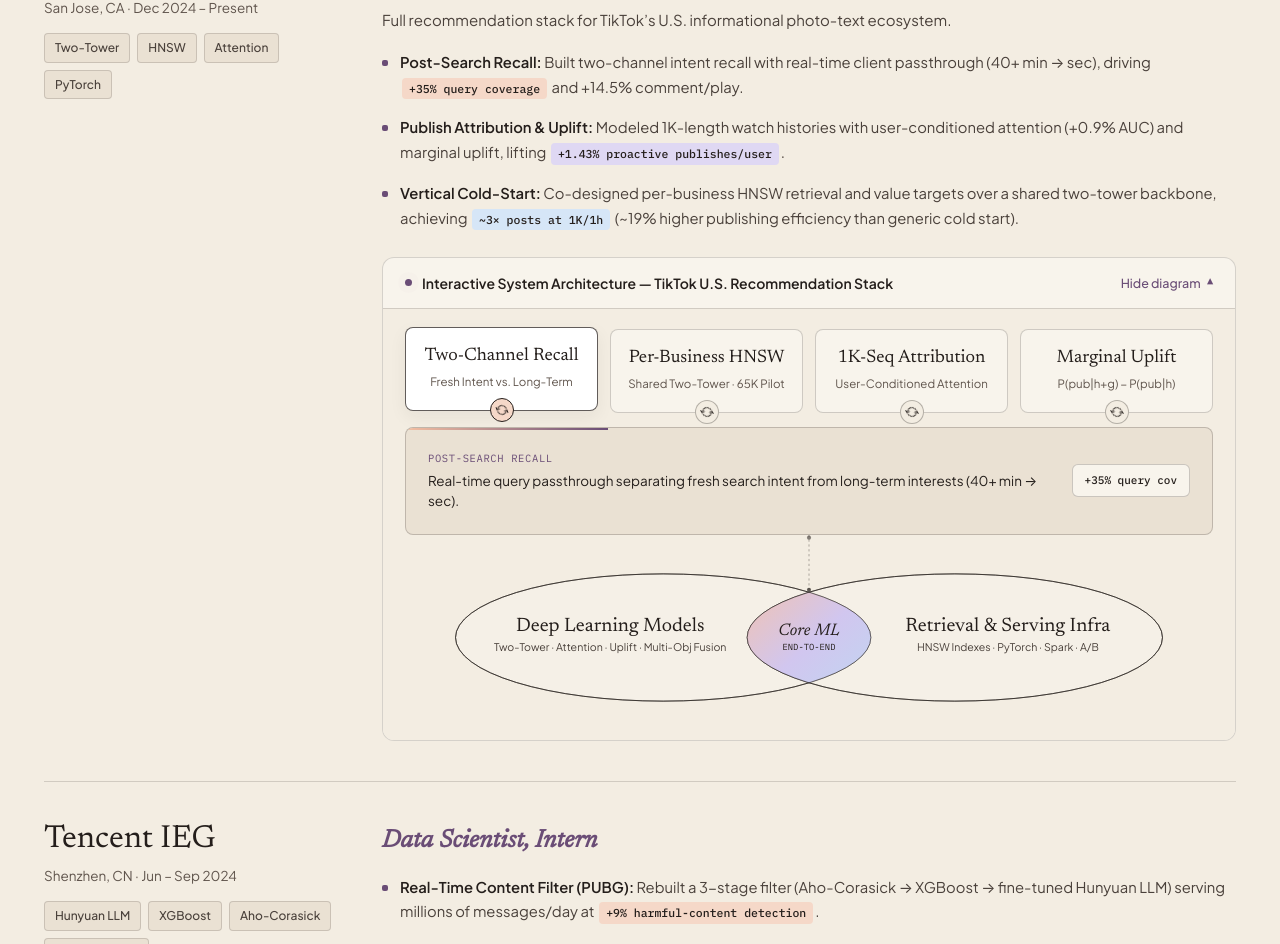
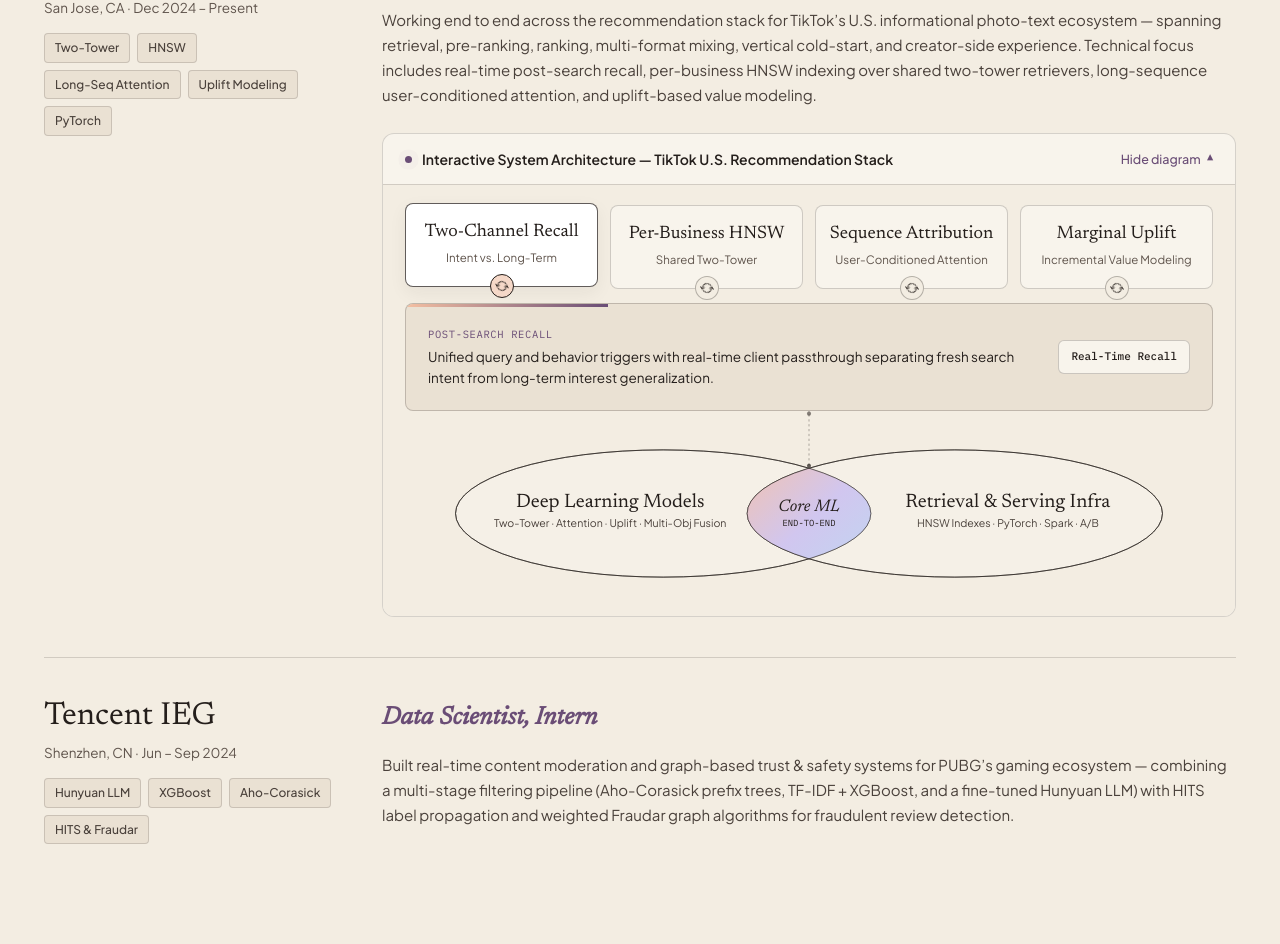
Before and after one commit to YangQiuEric/YangQiuEric.github.io, a plain HTML site: page index.html in a window 1280 px wide. Shown: the part 1506-2450 px from the top of the page. Drawn offline with Linux system fonts and the light colour scheme; animation ran at ten frames a second.

Commit message:
Remove internal company KPI numbers; rewrite Experience as clean high-level technical overview

```diff
--- a/index.html
+++ b/index.html
@@ -1570,23 +1570,23 @@
     </div>
   </div>
 
-  <!-- 03. COMPACT 4-PILLAR IMPACT RIBBON (TIKTOK · TENCENT · RESEARCH · KAGGLE) -->
+  <!-- 03. COMPACT 4-PILLAR FOCUS & CREDENTIALS RIBBON -->
   <section class="impact-band">
     <canvas class="impact-bg-canvas" id="impactSilkCanvas" aria-hidden="true"></canvas>
     <div class="container">
       <div class="impact-grid">
         <a class="impact-cell reveal" href="#experience">
           <div class="impact-tag">TikTok · RecSys</div>
-          <div class="impact-num" data-count-prefix="+" data-count-target="35" data-count-suffix="%" data-count-dec="0">+35%</div>
-          <div class="impact-title">Post-Search Query Coverage</div>
-          <p class="impact-detail">~3× cold-start · +1.43% publishes</p>
+          <div class="impact-num" style="font-size: 44px; padding-top: 6px;">Full-Stack</div>
+          <div class="impact-title">U.S. Info Photo-Text</div>
+          <p class="impact-detail">Retrieval · Ranking · Cold-Start</p>
         </a>
 
         <a class="impact-cell reveal" href="#experience" style="transition-delay: 0.08s;">
           <div class="impact-tag">Tencent · Safety</div>
-          <div class="impact-num" data-count-prefix="+" data-count-target="9" data-count-suffix="%" data-count-dec="0">+9%</div>
-          <div class="impact-title">Harmful-Content Detection</div>
-          <p class="impact-detail">Millions msgs/day · −9.83% review</p>
+          <div class="impact-num" style="font-size: 44px; padding-top: 6px;">Real-Time</div>
+          <div class="impact-title">LLM &amp; Graph Systems</div>
+          <p class="impact-detail">Multi-Stage Filter · Fraud Detection</p>
         </a>
 
         <a class="impact-cell reveal" href="#research" style="transition-delay: 0.16s;">
@@ -1600,7 +1600,7 @@
           <div class="impact-tag">Kaggle · Honors</div>
           <div class="impact-num" data-count-prefix="Top " data-count-target="6" data-count-suffix="%" data-count-dec="0">Top 6%</div>
           <div class="impact-title">Silver &amp; Bronze Medals</div>
-          <p class="impact-detail">30/573 GNSS · 135/1548 GI Tract</p>
+          <p class="impact-detail">GNSS Decimeter · GI Tract</p>
         </a>
       </div>
     </div>
@@ -1645,26 +1645,16 @@
             <div class="chip-group">
               <span class="stack-chip">Two-Tower</span>
               <span class="stack-chip">HNSW</span>
-              <span class="stack-chip">Attention</span>
+              <span class="stack-chip">Long-Seq Attention</span>
+              <span class="stack-chip">Uplift Modeling</span>
               <span class="stack-chip">PyTorch</span>
             </div>
           </div>
           <div>
             <h3 class="exp-role">Recommendation Algorithm Engineer</h3>
-            <p class="exp-lead">
-              Full recommendation stack for TikTok’s U.S. informational photo-text ecosystem.
+            <p class="exp-lead" style="margin-bottom: 14px;">
+              Working end to end across the recommendation stack for TikTok’s U.S. informational photo-text ecosystem — spanning retrieval, pre-ranking, ranking, multi-format mixing, vertical cold-start, and creator-side experience. Technical focus includes real-time post-search recall, per-business HNSW indexing over shared two-tower retrievers, long-sequence user-conditioned attention, and uplift-based value modeling.
             </p>
-            <ul class="exp-bullets">
-              <li>
-                <strong>Post-Search Recall:</strong> Built two-channel intent recall with real-time client passthrough (40+ min → sec), driving <span class="kpi-pill">+35% query coverage</span> and +14.5% comment/play.
-              </li>
-              <li>
-                <strong>Publish Attribution &amp; Uplift:</strong> Modeled 1K-length watch histories with user-conditioned attention (+0.9% AUC) and marginal uplift, lifting <span class="kpi-pill lilac">+1.43% proactive publishes/user</span>.
-              </li>
-              <li>
-                <strong>Vertical Cold-Start:</strong> Co-designed per-business HNSW retrieval and value targets over a shared two-tower backbone, achieving <span class="kpi-pill blue">~3× posts at 1K/1h</span> (~19% higher publishing efficiency than generic cold start).
-              </li>
-            </ul>
 
             <!-- Open-by-default Interactive System Architecture Diagram (Smoothly Collapsible) -->
             <div class="arch-details is-open" id="archAccordion">
@@ -1684,7 +1674,7 @@
                 <div class="domain-row" id="domainRow">
                   <div class="domain-box is-active" data-stage="0">
                     <div class="domain-title">Two-Channel Recall</div>
-                    <div class="domain-sub">Fresh Intent vs. Long-Term</div>
+                    <div class="domain-sub">Intent vs. Long-Term</div>
                     <div class="loop-badge" aria-hidden="true">
                       <svg width="12" height="12" viewBox="0 0 24 24" fill="none" stroke="#241e1b" stroke-width="1.9" stroke-linecap="round">
                         <path d="M21 12a9 9 0 0 0-9-9 9.75 9.75 0 0 0-6.74 2.74L3 8"/><path d="M3 3v5h5"/>
@@ -1694,7 +1684,7 @@
                   </div>
                   <div class="domain-box" data-stage="1">
                     <div class="domain-title">Per-Business HNSW</div>
-                    <div class="domain-sub">Shared Two-Tower · 65K Pilot</div>
+                    <div class="domain-sub">Shared Two-Tower</div>
                     <div class="loop-badge" aria-hidden="true">
                       <svg width="12" height="12" viewBox="0 0 24 24" fill="none" stroke="#241e1b" stroke-width="1.9" stroke-linecap="round">
                         <path d="M21 12a9 9 0 0 0-9-9 9.75 9.75 0 0 0-6.74 2.74L3 8"/><path d="M3 3v5h5"/>
@@ -1703,7 +1693,7 @@
                     </div>
                   </div>
                   <div class="domain-box" data-stage="2">
-                    <div class="domain-title">1K-Seq Attribution</div>
+                    <div class="domain-title">Sequence Attribution</div>
                     <div class="domain-sub">User-Conditioned Attention</div>
                     <div class="loop-badge" aria-hidden="true">
                       <svg width="12" height="12" viewBox="0 0 24 24" fill="none" stroke="#241e1b" stroke-width="1.9" stroke-linecap="round">
@@ -1714,7 +1704,7 @@
                   </div>
                   <div class="domain-box" data-stage="3">
                     <div class="domain-title">Marginal Uplift</div>
-                    <div class="domain-sub">P(pub|h+g) − P(pub|h)</div>
+                    <div class="domain-sub">Incremental Value Modeling</div>
                     <div class="loop-badge" aria-hidden="true">
                       <svg width="12" height="12" viewBox="0 0 24 24" fill="none" stroke="#241e1b" stroke-width="1.9" stroke-linecap="round">
                         <path d="M21 12a9 9 0 0 0-9-9 9.75 9.75 0 0 0-6.74 2.74L3 8"/><path d="M3 3v5h5"/>
@@ -1729,30 +1719,30 @@
                   <div class="arch-panel is-active">
                     <div>
                       <div class="arch-detail-kicker">Post-Search Recall</div>
-                      <div class="arch-detail-text">Real-time query passthrough separating fresh search intent from long-term interests (40+ min → sec).</div>
+                      <div class="arch-detail-text">Unified query and behavior triggers with real-time client passthrough separating fresh search intent from long-term interest generalization.</div>
                     </div>
-                    <div class="arch-detail-kpi">+35% query cov</div>
+                    <div class="arch-detail-kpi">Real-Time Recall</div>
                   </div>
                   <div class="arch-panel">
                     <div>
                       <div class="arch-detail-kicker">Vertical Cold-Start</div>
-                      <div class="arch-detail-text">Co-designed per-business HNSW indexes over a shared two-tower retriever with business-level targets.</div>
+                      <div class="arch-detail-text">Co-designed per-business HNSW indexes over a shared two-tower retriever with business-level ratio control and dedicated ranking targets.</div>
                     </div>
-                    <div class="arch-detail-kpi">~3× 1K views/1h</div>
+                    <div class="arch-detail-kpi">Cold-Start Infra</div>
                   </div>
                   <div class="arch-panel">
                     <div>
-                      <div class="arch-detail-kicker">1K-Seq Attribution</div>
-                      <div class="arch-detail-text">User-conditioned attention over 1K-length watch histories replacing noisy last-watched credit.</div>
+                      <div class="arch-detail-kicker">Sequence Attribution</div>
+                      <div class="arch-detail-text">Long-horizon user-conditioned attention over watch histories modeling creator inspiration and implicit publishing attribution.</div>
                     </div>
-                    <div class="arch-detail-kpi">+0.9% AUC</div>
+                    <div class="arch-detail-kpi">Sequence Modeling</div>
                   </div>
                   <div class="arch-panel">
                     <div>
                       <div class="arch-detail-kicker">Marginal Uplift</div>
-                      <div class="arch-detail-text">Incremental value objective P(pub|h+g) − P(pub|h) to better incentivize low-frequency creators.</div>
+                      <div class="arch-detail-text">Incremental uplift value objective balancing creator growth, content discovery, and long-term user experience.</div>
                     </div>
-                    <div class="arch-detail-kpi">+1.43% publishes</div>
+                    <div class="arch-detail-kpi">Value Modeling</div>
                   </div>
                 </div>
 
@@ -1805,14 +1795,9 @@
           </div>
           <div>
             <h3 class="exp-role">Data Scientist, Intern</h3>
-            <ul class="exp-bullets">
-              <li>
-                <strong>Real-Time Content Filter (PUBG):</strong> Rebuilt a 3-stage filter (Aho-Corasick → XGBoost → fine-tuned Hunyuan LLM) serving millions of messages/day at <span class="kpi-pill">+9% harmful-content detection</span>.
-              </li>
-              <li>
-                <strong>Graph Fraud Detection:</strong> Shipped HITS propagation and extended Fraudar for review abuse, cutting manual review rate by <span class="kpi-pill lilac">−9.83%</span>.
-              </li>
-            </ul>
+            <p class="exp-lead" style="margin-bottom: 0;">
+              Built real-time content moderation and graph-based trust &amp; safety systems for PUBG’s gaming ecosystem — combining a multi-stage filtering pipeline (Aho-Corasick prefix trees, TF-IDF + XGBoost, and a fine-tuned Hunyuan LLM) with HITS label propagation and weighted Fraudar graph algorithms for fraudulent review detection.
+            </p>
           </div>
         </article>
       </div>
```
